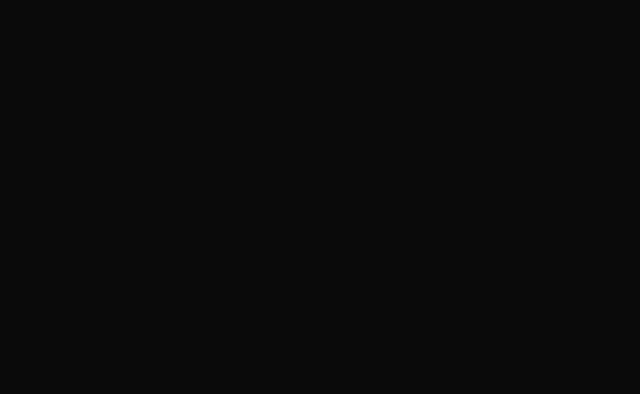
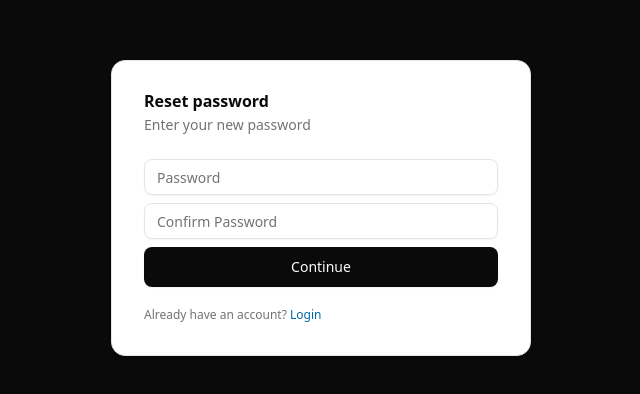
Before and after one commit to thehao1505/frontend, a Next.js app: page /reset-password in a window 1280 px wide. Shown: the part 192-586 px from the top of the page, without its empty margins (319-959 px from the left). Built offline with nearby package versions, Linux system fonts and the light colour scheme; no server answers.

Commit message:
feat: forgot and reset password

```diff
--- a/src/features/auth/components/ForgotPasswordCard.tsx
+++ b/src/features/auth/components/ForgotPasswordCard.tsx
@@ -1,5 +1,107 @@
+/* eslint-disable @typescript-eslint/no-explicit-any */
 "use client";
 
+import { Button } from "@/components/ui/button";
+import { Card, CardContent, CardDescription, CardHeader, CardTitle } from "@/components/ui/card";
+import { Input } from "@/components/ui/input";
+import axiosInstance from "@/lib/axios";
+import { config } from "@/lib/utils";
+import { Separator } from "@radix-ui/react-separator";
+import { CircleCheck, TriangleAlert } from "lucide-react";
+import Link from "next/link";
+import { useState } from "react";
+
 export const ForgotPasswordCard = () => {
-  return <></>;
+  const [email, setEmail] = useState<string>("");
+  const [error, setError] = useState<string>("");
+  const [isLoading, setIsLoading] = useState<boolean>(false);
+  const [success, setSuccess] = useState<boolean>(false);
+
+  const onForgotPassword = async (e: React.FormEvent<HTMLFormElement>) => {
+    e.preventDefault();
+    setError("");
+    setIsLoading(true);
+
+    try {
+      const response = await axiosInstance.post(`${config.url}/api/v1/auth/forgot-password`, {
+        email,
+      });
+
+      if (response.status === 201) {
+        setSuccess(true);
+      }
+
+      if (response.status === 403) {
+        setError(response.data.message);
+      }
+    } catch (error: any) {
+      setError(error.response?.data?.message);
+    } finally {
+      setIsLoading(false);
+    }
+  };
+
+  return (
+    <>
+      {!!success ? (
+        <div>
+          <Card className="w-full h-full p-8">
+            <CardHeader className="px-0 pt-0">
+              <CardTitle className="flex items-center gap-x-2">
+                Success
+                <CircleCheck className="size-5 text-green-600" />
+              </CardTitle>
+              <CardDescription>
+                A link to reset your password has been sent to your email.
+              </CardDescription>
+            </CardHeader>
+          </Card>
+        </div>
+      ) : (
+        <div>
+          <Card className="w-full h-full p-8">
+            <CardHeader className="px-0 pt-0">
+              <CardTitle>Forgot your password?</CardTitle>
+              <CardDescription>Enter your email to reset your password</CardDescription>
+            </CardHeader>
+            {!!error && (
+              <div
+                className="bg-destructive/15 p-3 rounded-md flex items-center
+              gap-x-2 text-sm text-destructive mb-6"
+              >
+                <TriangleAlert className="size-4" />
+                <p>Invalid email</p>
+              </div>
+            )}
+            <CardContent className="space-y-5 px-0 pb-0">
+              <form onSubmit={onForgotPassword} className="space-y-2">
+                <Input
+                  value={email}
+                  onChange={(e) => setEmail(e.target.value)}
+                  placeholder="Email"
+                  type="email"
+                  required
+                />
+                <Button
+                  disabled={isLoading}
+                  type="submit"
+                  size="lg"
+                  className="bg-neutral-950 w-full"
+                >
+                  Continue
+                </Button>
+              </form>
+              <Separator />
+              <p className="text-xs text-muted-foreground">
+                Don&apos;t have an account?
+                <Link href="/login">
+                  <span className="text-sky-700 hover:underline"> Login</span>
+                </Link>
+              </p>
+            </CardContent>
+          </Card>
+        </div>
+      )}
+    </>
+  );
 };
--- a/src/features/auth/components/ResetPasswordCard.tsx
+++ b/src/features/auth/components/ResetPasswordCard.tsx
@@ -1,5 +1,104 @@
+/* eslint-disable @typescript-eslint/no-explicit-any */
 "use client";
 
+import { Button } from "@/components/ui/button";
+import { Card, CardContent, CardDescription, CardHeader, CardTitle } from "@/components/ui/card";
+import { Input } from "@/components/ui/input";
+import axiosInstance from "@/lib/axios";
+import { config } from "@/lib/utils";
+import { Separator } from "@radix-ui/react-separator";
+import { TriangleAlert } from "lucide-react";
+import Link from "next/link";
+import { useParams, useRouter } from "next/navigation";
+import { setCookie } from "nookies";
+import { useState } from "react";
+
 export const ResetPasswordCard = () => {
-  return <></>;
+  const [password, setPassword] = useState<string>("");
+  const [passwordConfirm, setPasswordConfirm] = useState<string>("");
+  const [error, setError] = useState<string>("");
+  const [isLoading, setIsLoading] = useState<boolean>(false);
+
+  const router = useRouter();
+  const params = useParams();
+  const rToken = params.token as string;
+
+  const onResetPassword = async (e: React.FormEvent<HTMLFormElement>) => {
+    e.preventDefault();
+    setError("");
+    setIsLoading(true);
+
+    try {
+      const response = await axiosInstance.patch(
+        `${config.url}/api/v1/auth/resset-password/${rToken}`,
+        {
+          password,
+          passwordConfirm,
+        }
+      );
+
+      if (response.status === 200) {
+        const token = response.data.token.accessToken;
+        setCookie(null, "token", token, { path: "/" });
+      }
+
+      if (response.status === 403) {
+        setError(response.data.message);
+      }
+
+      router.push("/");
+    } catch (error: any) {
+      setError(error.response?.data?.message);
+    } finally {
+      setIsLoading(false);
+    }
+  };
+
+  return (
+    <div>
+      <Card className="w-full h-full p-8">
+        <CardHeader className="px-0 pt-0">
+          <CardTitle>Reset password </CardTitle>
+          <CardDescription>Enter your new password</CardDescription>
+        </CardHeader>
+        {!!error && (
+          <div
+            className="bg-destructive/15 p-3 rounded-md flex items-center
+          gap-x-2 text-sm text-destructive mb-6"
+          >
+            <TriangleAlert className="size-4" />
+            <p>Can not reset password. Please try again.</p>
+          </div>
+        )}
+        <CardContent className="space-y-5 px-0 pb-0">
+          <form onSubmit={onResetPassword} className="space-y-2">
+            <Input
+              value={password}
+              onChange={(e) => setPassword(e.target.value)}
+              placeholder="Password"
+              type="password"
+              required
+            />
+            <Input
+              value={passwordConfirm}
+              onChange={(e) => setPasswordConfirm(e.target.value)}
+              placeholder="Confirm Password"
+              type="password"
+              required
+            />
+            <Button disabled={isLoading} type="submit" size="lg" className="bg-neutral-950 w-full">
+              Continue
+            </Button>
+          </form>
+          <Separator />
+          <p className="text-xs text-muted-foreground">
+            Already have an account?
+            <Link href="/login">
+              <span className="text-sky-700 hover:underline"> Login</span>
+            </Link>
+          </p>
+        </CardContent>
+      </Card>
+    </div>
+  );
 };
```
